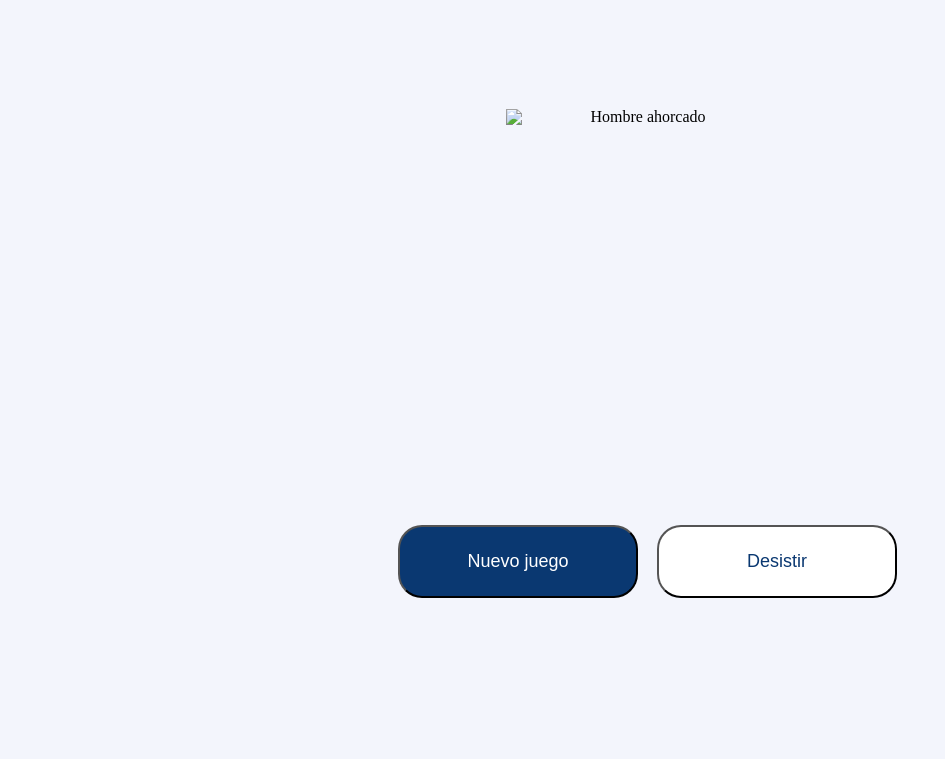
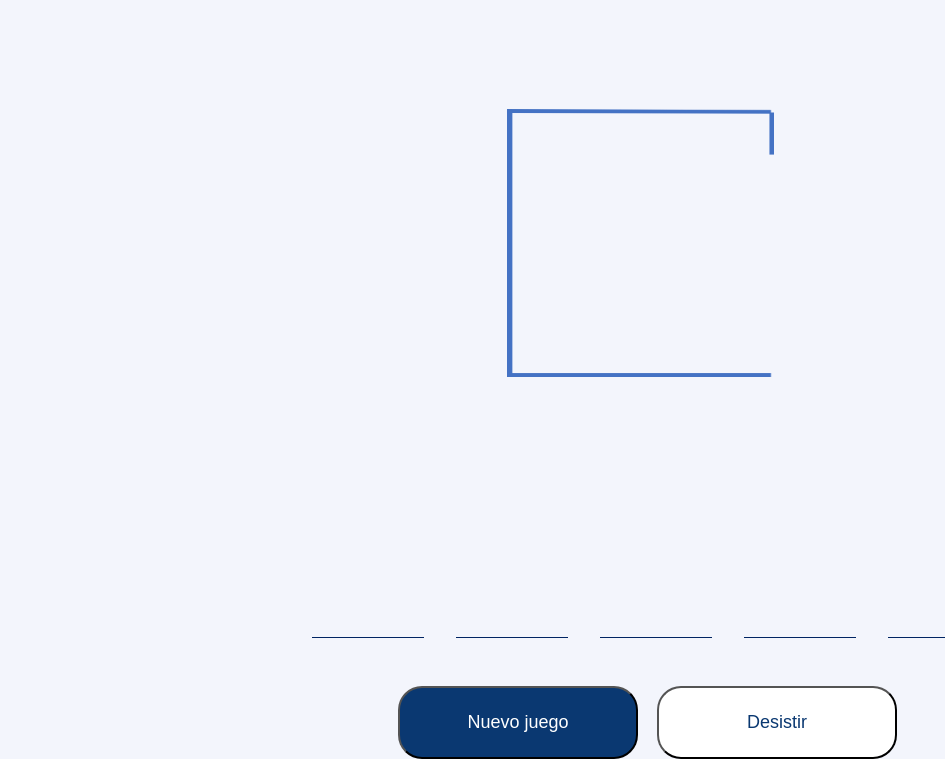
Before and after one commit to Terucsa/-Challenge2One-Next, a plain HTML site: page index.html in a window 1280 px wide. Shown: the part 66-825 px from the top of the page, without its empty margins (0-945 px from the left). Before the commit the page ends 800 px from the top, so only its background shows below. Drawn offline with Linux system fonts and the light colour scheme.

Commit message:
Finalizado

```diff
--- a/index.html
+++ b/index.html
@@ -25,7 +25,7 @@
 
         <section class="btn">
             <!--Botonod para el juego-->
-           <input type="button" value="Nuevo juego" class="btn-azu">
+           <input type="button" value="Nuevo juego" class="btn-azu" onclick="nuevoJuego()">
            <input type="button" value="Desistir" class="btn-bla">
         </section>
 
--- a/js/script.js
+++ b/js/script.js
@@ -1,12 +1,17 @@
 ;(function(){
   'use strict'
-
-    var juego = {
-      palabra: 'ALURA',
-      estado: 1,
-      adivinado: ['A', 'L'],
-      errado: ['B', 'J', 'K', 'C']
-    }
+  var palabras = [
+    'ALURA',
+    'NIÑO',
+    'AFINIDAD',
+    'PROGRAMAR',
+    'YOUTUBE',
+    'ORACLE'
+  ]
+  //!Variable para almacenar la configuración
+  var juego = null
+  //!Para ver si ya se ha enviado alguna alerta
+  var finalizado = false
 
   var $html = {
     hombre: document.querySelector('#hombre'),
@@ -21,6 +26,7 @@
     $elem.src = '/img/0' + juego.estado + '.png'
 
     // Creamos las letras adivinadas
+    var estado = juego.estado
     var palabra = juego.palabra
     var adivinado = juego.adivinado
     //Borrador de los elementos
@@ -57,7 +63,6 @@
       if(estado === 1 || estado === 8){
         return
       }
-
       var adivinado = juego.adivinado
       var errado = juego.errado
       //Si ya adivinado o errado la palabra no hay que hacer nada
@@ -66,6 +71,7 @@
           }
 
       var palabra = juego.palabra
+      var letras = juego.letra
       if (palabra.indexOf(letra) >= 0){
         let ganado = true;
         //?De vemos ver si ganamos
@@ -94,11 +100,42 @@
       if (/[^A-ZÑ]/.test(letra)){
         return
       }
-        adivinar(juego, letra);
+      adivinar(juego, letra)
+      var estado = juego.estado
+      if(estado === 8 && !finalizado){
+        setTimeout(ganoAlert, 0)
+        finalizado = true
+      }else if(estado === 1 && !finalizado){
+        let palabra = juego.palabra
+        let fn1 = alertaPerdio.bind(undefined, palabra)
+        setTimeout(fn1, 0)
+        finalizado = true
+      }
       dibujar(juego);
     }
 
+    window.nuevoJuego = function nuevoJuego(){
+      var palabra = palabraAleatoria()
+      juego = {}
+      juego.palabra = palabra
+      juego.estado = 7
+      juego.adivinado = []
+      juego.errado = []
+      finalizado = false
+      dibujar(juego)
+    }
 
+    //**Funciones cuando la alerta funcione */
+  function palabraAleatoria(){
+    var index = ~~(Math.random() * palabras.length)
+    return palabras[index]
+  }
+  function ganoAlert(){
+    alert('Felicidades, Ganaste');
+  }
+  function alertaPerdio(palabra){
+    alert('Losiento Perdiste. La palabra era: '  +  palabra)
+  }
+ nuevoJuego()
 
-
-}());
+}())
```
Lines whose indentation alone changed are shown as unchanged.
